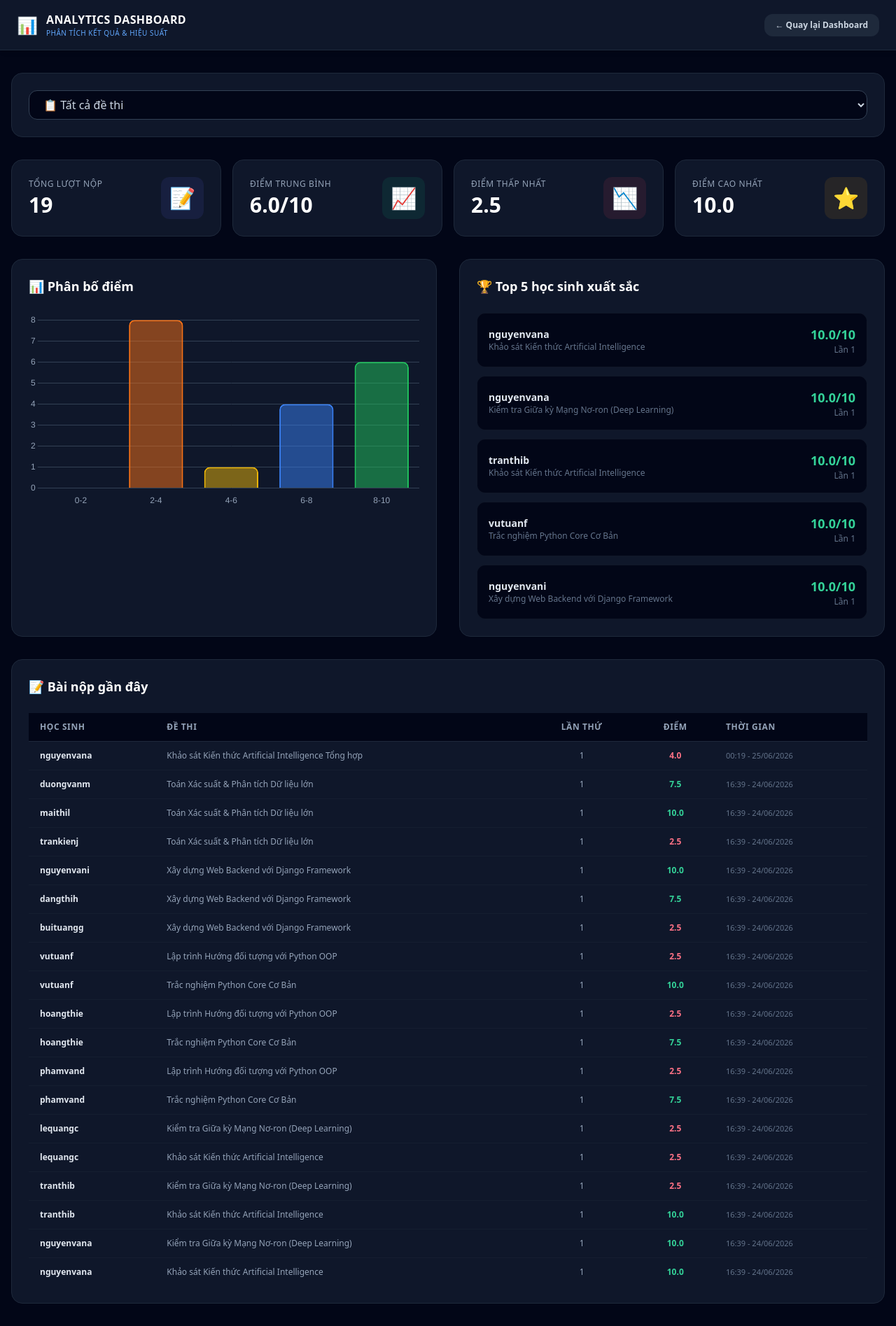
After one commit to tantanpbc/Quiz_App, a Django app: page /teacher/analytics/ in a window 1280 px wide. The commit adds this page. Shown: the whole page at 70% size. Run offline with Django 5.2, Linux system fonts and the light colour scheme; a user stored in the database is signed in; data comes from the database, SQL or seed files in the repository; some libraries are stand-ins or nearby versions.

Commit message:
Add teacher dashboard

```diff
--- /dev/null
+++ b/quiz/templates/quiz/analytics.html
@@ -0,0 +1,232 @@
+<!DOCTYPE html>
+<html lang="vi">
+<head>
+    <meta charset="UTF-8">
+    <meta name="viewport" content="width=device-width, initial-scale=1.0">
+    <title>📊 Bảng phân tích - Hệ thống Trắc nghiệm</title>
+    <script src="https://cdn.tailwindcss.com"></script>
+    <script src="https://cdnjs.cloudflare.com/ajax/libs/Chart.js/3.9.1/chart.min.js"></script>
+</head>
+<body class="bg-slate-950 min-h-screen font-sans antialiased text-slate-100">
+
+    <header class="bg-slate-900 border-b border-slate-800 px-6 py-4 sticky top-0 z-50 shadow-md">
+        <div class="max-w-7xl mx-auto flex justify-between items-center">
+            <div class="flex items-center space-x-3">
+                <span class="text-2xl">📊</span>
+                <div>
+                    <h1 class="text-base font-black text-white tracking-wide">ANALYTICS DASHBOARD</h1>
+                    <p class="text-[10px] text-blue-400 font-medium uppercase tracking-wider">Phân tích kết quả & Hiệu suất</p>
+                </div>
+            </div>
+            <a href="{% url 'teacher_dashboard' %}" class="px-4 py-2 bg-slate-800 hover:bg-slate-700 text-slate-300 rounded-xl text-xs font-bold transition">
+                ← Quay lại Dashboard
+            </a>
+        </div>
+    </header>
+
+    <main class="max-w-7xl mx-auto px-4 py-8 space-y-8">
+
+        <!-- Exam Selector -->
+        <div class="bg-slate-900 border border-slate-800 rounded-2xl p-6">
+            <form method="GET" class="flex gap-4">
+                <select name="exam_id" onchange="this.form.submit()" class="flex-1 bg-slate-950 border border-slate-700 rounded-xl px-4 py-2 text-slate-300 focus:outline-none focus:border-indigo-500">
+                    <option value="">📋 Tất cả đề thi</option>
+                    {% for exam in exams %}
+                        <option value="{{ exam.id }}" {% if selected_exam.id == exam.id %}selected{% endif %}>
+                            {{ exam.title }}
+                        </option>
+                    {% endfor %}
+                </select>
+            </form>
+        </div>
+
+        <!-- Key Metrics -->
+        <section class="grid grid-cols-1 md:grid-cols-4 gap-4">
+            <div class="bg-slate-900 border border-slate-800 rounded-2xl p-6 flex items-center justify-between">
+                <div>
+                    <p class="text-xs font-medium text-slate-400 uppercase tracking-wider">Tổng lượt nộp</p>
+                    <h3 class="text-3xl font-black text-white mt-1">{{ stats.total_submissions }}</h3>
+                </div>
+                <span class="text-3xl bg-indigo-500/10 p-3 rounded-xl text-indigo-400">📝</span>
+            </div>
+
+            <div class="bg-slate-900 border border-slate-800 rounded-2xl p-6 flex items-center justify-between">
+                <div>
+                    <p class="text-xs font-medium text-slate-400 uppercase tracking-wider">Điểm trung bình</p>
+                    <h3 class="text-3xl font-black text-white mt-1">{{ stats.avg_score }}/10</h3>
+                </div>
+                <span class="text-3xl bg-emerald-500/10 p-3 rounded-xl text-emerald-400">📈</span>
+            </div>
+
+            <div class="bg-slate-900 border border-slate-800 rounded-2xl p-6 flex items-center justify-between">
+                <div>
+                    <p class="text-xs font-medium text-slate-400 uppercase tracking-wider">Điểm thấp nhất</p>
+                    <h3 class="text-3xl font-black text-white mt-1">{{ stats.min_score }}</h3>
+                </div>
+                <span class="text-3xl bg-rose-500/10 p-3 rounded-xl text-rose-400">📉</span>
+            </div>
+
+            <div class="bg-slate-900 border border-slate-800 rounded-2xl p-6 flex items-center justify-between">
+                <div>
+                    <p class="text-xs font-medium text-slate-400 uppercase tracking-wider">Điểm cao nhất</p>
+                    <h3 class="text-3xl font-black text-white mt-1">{{ stats.max_score }}</h3>
+                </div>
+                <span class="text-3xl bg-amber-500/10 p-3 rounded-xl text-amber-400">⭐</span>
+            </div>
+        </section>
+
+        <!-- Charts Section -->
+        <div class="grid grid-cols-1 lg:grid-cols-2 gap-8">
+
+            <!-- Score Distribution Chart -->
+            <div class="bg-slate-900 border border-slate-800 rounded-2xl p-6">
+                <h2 class="text-lg font-bold text-white mb-6">📊 Phân bố điểm</h2>
+                <canvas id="scoreChart"></canvas>
+            </div>
+
+            <!-- Top Performers -->
+            <div class="bg-slate-900 border border-slate-800 rounded-2xl p-6">
+                <h2 class="text-lg font-bold text-white mb-6">🏆 Top 5 học sinh xuất sắc</h2>
+                <div class="space-y-3">
+                    {% for performer in top_performers %}
+                        <div class="flex justify-between items-center p-4 bg-slate-950 rounded-xl border border-slate-800/50">
+                            <div>
+                                <p class="text-sm font-bold text-slate-200">{{ performer.student.username }}</p>
+                                <p class="text-xs text-slate-500">{{ performer.exam.title }}</p>
+                            </div>
+                            <div class="text-right">
+                                <p class="text-lg font-black text-emerald-400">{{ performer.score }}/10</p>
+                                <p class="text-xs text-slate-500">Lần {{ performer.attempt_number }}</p>
+                            </div>
+                        </div>
+                    {% empty %}
+                        <p class="text-sm text-slate-500 py-6 text-center">Chưa có bài nộp nào</p>
+                    {% endfor %}
+                </div>
+            </div>
+        </div>
+
+        <!-- Question Difficulty Analysis -->
+        {% if selected_exam and question_stats %}
+        <div class="bg-slate-900 border border-slate-800 rounded-2xl p-6">
+            <h2 class="text-lg font-bold text-white mb-6">❓ Phân tích độ khó từng câu hỏi</h2>
+            <div class="space-y-3">
+                {% for q in question_stats %}
+                    <div class="flex justify-between items-center p-4 bg-slate-950 rounded-xl border border-slate-800/50">
+                        <div class="flex-1">
+                            <p class="text-sm font-bold text-slate-200">{{ q.question }}</p>
+                            <p class="text-xs text-slate-500 mt-1">{{ q.correct }}/{{ q.total }} học sinh làm đúng</p>
+                        </div>
+                        <div class="flex items-center gap-4">
+                            <div class="w-24 bg-slate-900 rounded-lg h-2 border border-slate-700">
+                                <div class="bg-gradient-to-r {% if q.pass_rate >= 75 %}from-emerald-500 to-emerald-600{% elif q.pass_rate >= 50 %}from-amber-500 to-amber-600{% else %}from-rose-500 to-rose-600{% endif %} h-full rounded-lg" style="width: {{ q.pass_rate }}%"></div>
+                            </div>
+                            <div class="text-right w-20">
+                                <p class="text-sm font-bold text-slate-200">{{ q.pass_rate }}%</p>
+                                <p class="text-xs text-slate-500">{{ q.difficulty }}</p>
+                            </div>
+                        </div>
+                    </div>
+                {% endfor %}
+            </div>
+        </div>
+        {% endif %}
+
+        <!-- Recent Submissions -->
+        <div class="bg-slate-900 border border-slate-800 rounded-2xl p-6">
+            <h2 class="text-lg font-bold text-white mb-6">📝 Bài nộp gần đây</h2>
+            <div class="overflow-x-auto">
+                <table class="w-full text-left text-xs">
+                    <thead>
+                        <tr class="bg-slate-950 border-b border-slate-800 text-slate-400 font-bold uppercase tracking-wider">
+                            <th class="py-3 px-4">Học sinh</th>
+                            <th class="py-3 px-4">Đề thi</th>
+                            <th class="py-3 px-4 text-center">Lần thứ</th>
+                            <th class="py-3 px-4 text-center">Điểm</th>
+                            <th class="py-3 px-4">Thời gian</th>
+                        </tr>
+                    </thead>
+                    <tbody class="divide-y divide-slate-800/40">
+                        {% for res in results %}
+                            <tr class="hover:bg-slate-800/10 transition">
+                                <td class="py-3 px-4 font-bold text-slate-200">{{ res.student.username }}</td>
+                                <td class="py-3 px-4 text-slate-400">{{ res.exam.title }}</td>
+                                <td class="py-3 px-4 text-center text-slate-400">{{ res.attempt_number }}</td>
+                                <td class="py-3 px-4 text-center font-bold {% if res.score >= 5 %}text-emerald-400{% else %}text-rose-400{% endif %}">{{ res.score }}</td>
+                                <td class="py-3 px-4 text-slate-500 text-[11px]">{{ res.completed_at|date:"H:i - d/m/Y" }}</td>
+                            </tr>
+                        {% empty %}
+                            <tr>
+                                <td colspan="5" class="py-6 text-center text-slate-600 italic">Không có bài nộp nào</td>
+                            </tr>
+                        {% endfor %}
+                    </tbody>
+                </table>
+            </div>
+        </div>
+
+    </main>
+
+    <script>
+        // Score Distribution Chart
+        const scoreCtx = document.getElementById('scoreChart').getContext('2d');
+        const scoreChart = new Chart(scoreCtx, {
+            type: 'bar',
+            data: {
+                labels: ['0-2', '2-4', '4-6', '6-8', '8-10'],
+                datasets: [{
+                    label: 'Số lượng học sinh',
+                    data: {{ score_data|safe }},
+                    backgroundColor: [
+                        'rgba(239, 68, 68, 0.5)',
+                        'rgba(249, 115, 22, 0.5)',
+                        'rgba(234, 179, 8, 0.5)',
+                        'rgba(59, 130, 246, 0.5)',
+                        'rgba(34, 197, 94, 0.5)',
+                    ],
+                    borderColor: [
+                        'rgba(239, 68, 68, 1)',
+                        'rgba(249, 115, 22, 1)',
+                        'rgba(234, 179, 8, 1)',
+                        'rgba(59, 130, 246, 1)',
+                        'rgba(34, 197, 94, 1)',
+                    ],
+                    borderWidth: 2,
+                    borderRadius: 8,
+                }]
+            },
+            options: {
+                responsive: true,
+                maintainAspectRatio: true,
+                plugins: {
+                    legend: {
+                        display: false
+                    }
+                },
+                scales: {
+                    y: {
+                        beginAtZero: true,
+                        ticks: {
+                            color: '#94a3b8'
+                        },
+                        grid: {
+                            color: '#334155',
+                            drawBorder: false
+                        }
+                    },
+                    x: {
+                        ticks: {
+                            color: '#94a3b8'
+                        },
+                        grid: {
+                            display: false,
+                            drawBorder: false
+                        }
+                    }
+                }
+            }
+        });
+    </script>
+
+</body>
+</html>
--- a/quiz/urls.py
+++ b/quiz/urls.py
@@ -8,7 +8,8 @@ urlpatterns = [
     path('exam/<int:exam_id>/submit/', views.submit_quiz, name='submit_quiz'),
     path('result/<int:result_id>/review/', views.review_result, name='review_result'),
 
-    # Đường dẫn dashboard của giáo viên
+    # Teacher dashboard & analytics
     path('teacher/dashboard/', views.teacher_dashboard, name='teacher_dashboard'),
+    path('teacher/analytics/', views.analytics_dashboard, name='analytics_dashboard'),
     path('teacher/export-excel/<int:exam_id>/', views.export_exam_excel, name='export_exam_excel'),
 ]
--- a/quiz/views.py
+++ b/quiz/views.py
@@ -63,14 +63,34 @@ def take_quiz(request, exam_id):
     if exam.classroom and not exam.classroom.students.filter(id=request.user.id).exists():
         return HttpResponse("Bạn không thuộc lớp học được quyền làm đề thi này.", status=403)
 
-    if Result.objects.filter(student=request.user, exam=exam).exists():
-        messages.warning(request, "Bạn đã hoàn thành bài thi này trước đó!")
+    # Feature 1: Check exam availability (scheduling)
+    is_available, unavailable_msg = exam.is_available()
+    if not is_available:
+        messages.error(request, unavailable_msg)
         return redirect('home')
 
-    questions = exam.questions.all()
+    # Feature 3: Check retake limits
+    student_attempts = Result.objects.filter(student=request.user, exam=exam).count()
+    if exam.max_attempts > 0 and student_attempts >= exam.max_attempts:
+        messages.error(request, f"Bạn đã hết số lần làm bài cho đề thi này (tối đa {exam.max_attempts} lần).")
+        return redirect('home')
+
+    questions = list(exam.questions.all())
+
+    # Feature 4: Randomize questions if enabled
+    import random
+    randomization_seed = None
+    if exam.randomize_questions or exam.randomize_options:
+        randomization_seed = random.randint(0, 999999)
+        random.seed(randomization_seed)
+        if exam.randomize_questions:
+            random.shuffle(questions)
+
     context = {
         'exam': exam,
         'questions': questions,
+        'randomization_seed': randomization_seed,
+        'remaining_attempts': exam.max_attempts - student_attempts if exam.max_attempts > 0 else 'Vô hạn',
     }
     return render(request, 'quiz/exam.html', context)
 
@@ -81,8 +101,10 @@ def submit_quiz(request, exam_id):
 
     exam = get_object_or_404(Exam, id=exam_id)
 
-    if Result.objects.filter(student=request.user, exam=exam).exists():
-        return HttpResponse("Bài thi này đã được nộp từ trước.", status=400)
+    # Feature 3: Check retake limits on submission
+    student_attempts = Result.objects.filter(student=request.user, exam=exam).count()
+    if exam.max_attempts > 0 and student_attempts >= exam.max_attempts:
+        return HttpResponse("Bạn đã hết số lần làm bài cho đề thi này.", status=400)
 
     questions = exam.questions.all()
     correct_answers = 0
@@ -98,16 +120,25 @@ def submit_quiz(request, exam_id):
 
     score = round((correct_answers / total_questions) * 10, 2) if total_questions > 0 else 0
 
+    # Feature 3: Calculate attempt number
+    attempt_number = student_attempts + 1
+
+    # Feature 4: Get randomization seed from form if present
+    randomization_seed = request.POST.get('randomization_seed')
+    randomization_seed = int(randomization_seed) if randomization_seed else None
+
     result = Result.objects.create(
         student=request.user,
         exam=exam,
         correct_answers=correct_answers,
         total_questions=total_questions,
         score=score,
-        answers_json=json.dumps(answers_dict)
+        answers_json=json.dumps(answers_dict),
+        attempt_number=attempt_number,
+        randomization_seed=randomization_seed,
     )
 
-    messages.success(request, f"Nộp bài thành công! Bạn đúng {correct_answers}/{total_questions} câu. Điểm số: {score}")
+    messages.success(request, f"Nộp bài lần {attempt_number} thành công! Bạn đúng {correct_answers}/{total_questions} câu. Điểm số: {score}")
     return render(request, 'quiz/result.html', {'result': result})
 
 # ========================================================
@@ -122,7 +153,14 @@ def review_result(request, result_id):
         return HttpResponse("Bạn không có quyền xem lại kết quả bài làm này.", status=403)
 
     exam = result.exam
-    questions = exam.questions.all()
+    questions = list(exam.questions.all())
+
+    # Feature 4: Re-apply same randomization to show questions in same order as student took them
+    import random
+    if result.randomization_seed is not None:
+        random.seed(result.randomization_seed)
+        if exam.randomize_questions:
+            random.shuffle(questions)
 
     # Chuyển đổi dữ liệu JSON câu trả lời của học sinh thành Dict trong Python
     try:
@@ -136,12 +174,27 @@ def review_result(request, result_id):
         # Lấy đáp án học sinh đã chọn cho câu hỏi này (nếu không chọn thì mặc định là None)
         chosen_option = student_answers.get(str(q.id))
 
+        # Feature 4: Randomize options display if enabled
+        options = {'A': q.option_a, 'B': q.option_b, 'C': q.option_c, 'D': q.option_d}
+        correct_option = q.correct_option
+
+        if exam.randomize_options and result.randomization_seed is not None:
+            random.seed(result.randomization_seed + q.id)  # Consistent seed per question
+            option_order = ['A', 'B', 'C', 'D']
+            random.shuffle(option_order)
+            options = {opt: options[opt] for opt in option_order}
+            # Map back the correct option to its new position
+            correct_option = [opt for opt in option_order if options[opt] == q.option_a and q.correct_option == 'A' or
+                            options[opt] == q.option_b and q.correct_option == 'B' or
+                            options[opt] == q.option_c and q.correct_option == 'C' or
+                            options[opt] == q.option_d and q.correct_option == 'D'][0] if q.correct_option else None
+
         questions_review.append({
             'question_text': q.question_text,
-            'option_a': q.option_a,
-            'option_b': q.option_b,
-            'option_c': q.option_c,
-            'option_d': q.option_d,
+            'option_a': options.get('A', q.option_a),
+            'option_b': options.get('B', q.option_b),
+            'option_c': options.get('C', q.option_c),
+            'option_d': options.get('D', q.option_d),
             'correct_option': q.correct_option,
             'chosen_option': chosen_option,
             'is_correct': chosen_option == q.correct_option
@@ -153,6 +206,78 @@ def review_result(request, result_id):
         'questions_review': questions_review,
     }
     return render(request, 'quiz/review_result.html', context)
+
+@login_required
+def analytics_dashboard(request):
+    """Feature 1: Analytics dashboard with charts and performance analysis"""
+    if not (request.user.is_staff or request.user.is_superuser):
+        return HttpResponse("Bạn không có quyền truy cập khu vực này.", status=403)
+
+    from django.db.models import Avg, Count, Min, Max
+
+    exam_id = request.GET.get('exam_id')
+    selected_exam = None
+
+    if exam_id:
+        selected_exam = get_object_or_404(Exam, id=exam_id)
+        results = Result.objects.filter(exam=selected_exam).select_related('student')
+    else:
+        results = Result.objects.select_related('student', 'exam')
+
+    # Calculate statistics
+    stats = {
+        'total_submissions': results.count(),
+        'avg_score': results.aggregate(Avg('score'))['score__avg'] or 0,
+        'min_score': results.aggregate(Min('score'))['score__min'] or 0,
+        'max_score': results.aggregate(Max('score'))['score__max'] or 0,
+    }
+    stats['avg_score'] = round(stats['avg_score'], 2)
+
+    # Score distribution for chart
+    score_data = [
+        results.filter(score__lt=2).count(),      # 0-2
+        results.filter(score__gte=2, score__lt=4).count(),   # 2-4
+        results.filter(score__gte=4, score__lt=6).count(),   # 4-6
+        results.filter(score__gte=6, score__lt=8).count(),   # 6-8
+        results.filter(score__gte=8).count(),     # 8-10
+    ]
+
+    # Question difficulty analysis (which questions have lowest pass rate)
+    question_stats = []
+    if selected_exam:
+        for q in selected_exam.questions.all():
+            correct_count = 0
+            for res in results:
+                try:
+                    answers = json.loads(res.answers_json)
+                    if answers.get(str(q.id)) == q.correct_option:
+                        correct_count += 1
+                except:
+                    pass
+
+            pass_rate = (correct_count / results.count() * 100) if results.count() > 0 else 0
+            question_stats.append({
+                'question': q.question_text[:50],
+                'pass_rate': round(pass_rate, 1),
+                'correct': correct_count,
+                'total': results.count(),
+                'difficulty': 'Dễ' if pass_rate >= 75 else 'Trung bình' if pass_rate >= 50 else 'Khó'
+            })
+        question_stats.sort(key=lambda x: x['pass_rate'])
+
+    # Top performers
+    top_performers = results.order_by('-score')[:5]
+
+    context = {
+        'selected_exam': selected_exam,
+        'exams': Exam.objects.all(),
+        'stats': stats,
+        'score_data': score_data,
+        'question_stats': question_stats,
+        'top_performers': top_performers,
+        'results': results[:20],  # Recent 20 submissions
+    }
+    return render(request, 'quiz/analytics.html', context)
 
 @login_required
 def teacher_dashboard(request):
```
Also changed, not shown: quiz/admin.py (+33 -7 lines), quiz/models.py (+37 -3 lines), quiz/templates/quiz/review_result.html (+10 -0 lines), quiz/templates/quiz/teacher_dashboard.html (+8 -3 lines).
